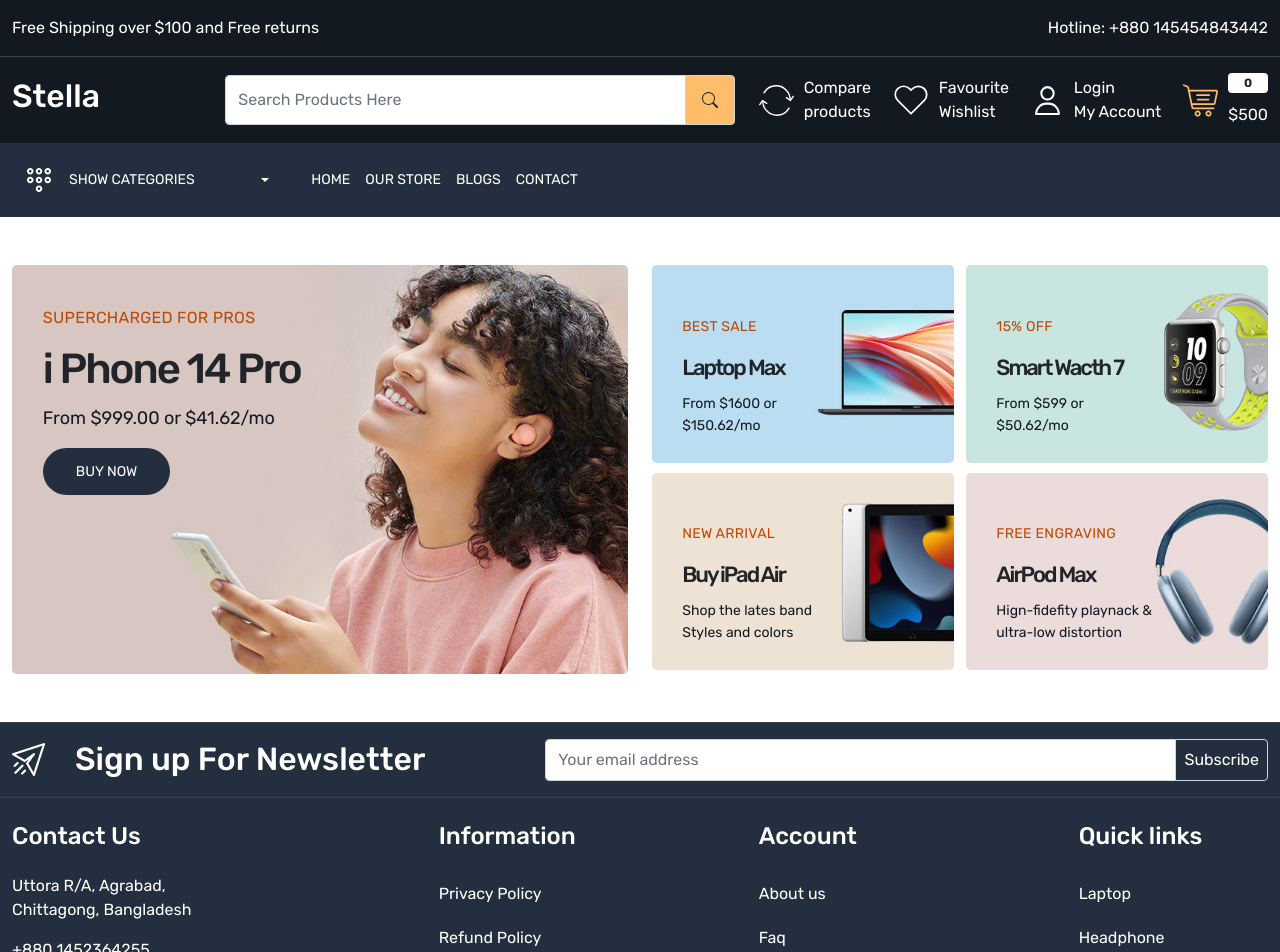
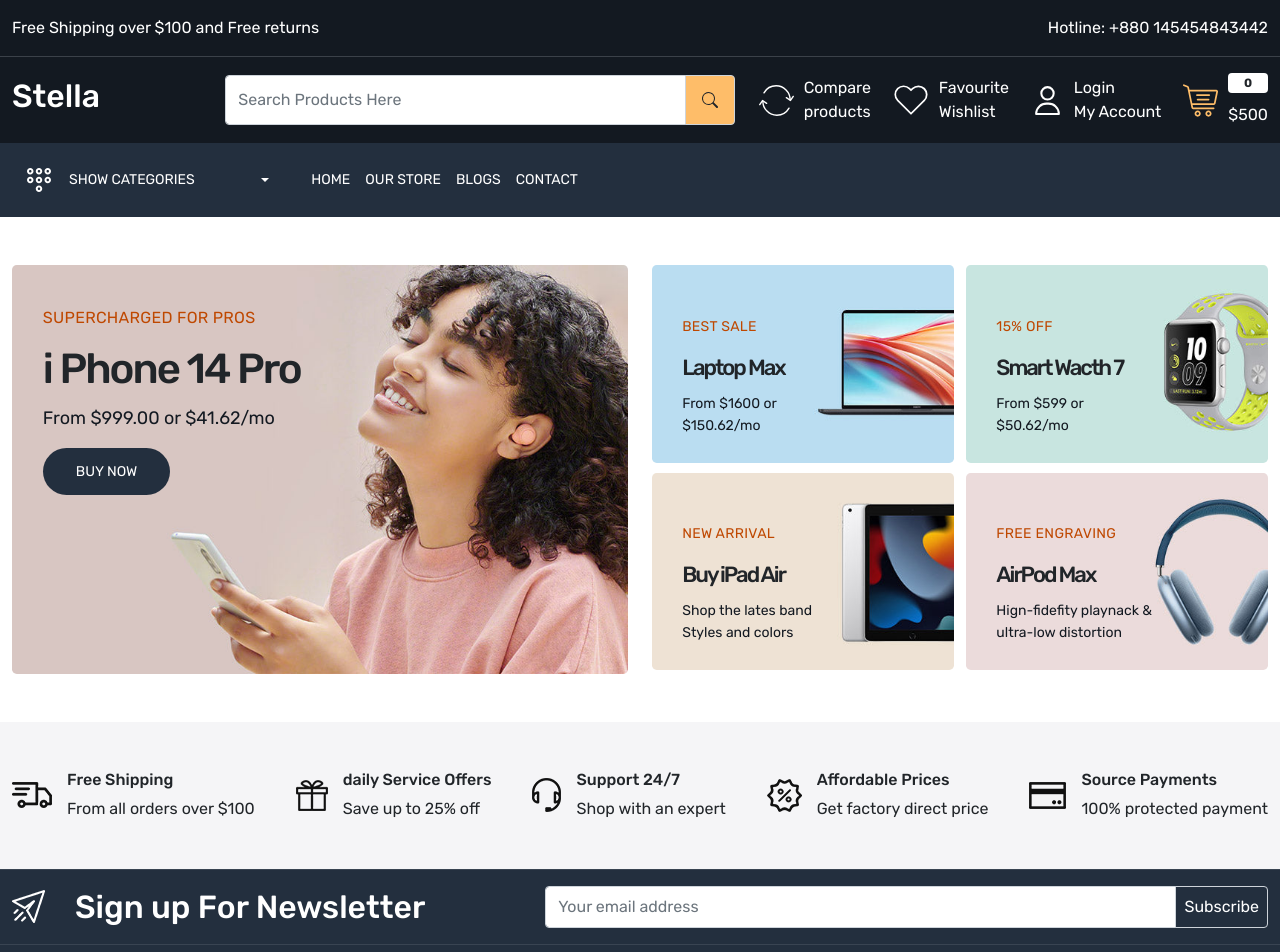
Before and after one commit to tareque-bin-habib/stella-ecommerce-app, a React (Create React App) app: page / in a window 1280 px wide. Shown: the top 952 px of the page. Built offline with nearby package versions, Linux system fonts and the light colour scheme.

Commit message:
services section added

```diff
--- a/src/App.css
+++ b/src/App.css
@@ -10,6 +10,7 @@
   --color-febd69: #febd69;
   --color-232f3e: #232f3e;
   --color-bf4800: #bf4800;
+  --color-f5f5f7: #f5f5f7;
 }
 
 body {
@@ -196,4 +197,15 @@
   width: 49%;
 }
 
+
+/* HOME WRAPPER 2 START */
+.home-wraper-2 {
+  background-color: var(--color-f5f5f7);
+}
+
+
+/* HOME WRAPPER 2 END */
+
+
+
 /* Home page end */
--- a/src/pages/Home.js
+++ b/src/pages/Home.js
@@ -5,11 +5,16 @@
 import banner3 from '../images/catbanner-02.jpg'
 import banner4 from '../images/catbanner-03.jpg'
 import banner5 from '../images/catbanner-04.jpg'
+import service1 from '../images/service.png'
+import service2 from '../images/service-02.png'
+import service3 from '../images/service-03.png'
+import service4 from '../images/service-04.png'
+import service5 from '../images/service-05.png'
 
 const Home = () => {
     return (
         <>
-            <section className='home-wraper-1 py-5'>
+            <section className='home-wrapper-1 py-5'>
                 <div className="container-xxl">
                     <div className="row">
                         <div className="col-6">
@@ -66,6 +71,51 @@
                     </div>
                 </div>
             </section>
+            <section className='home-wraper-2 py-5'>
+                <div className='container-xxl'>
+                    <div className="row">
+                        <div className="col-12">
+                            <div className='services d-flex align-items-center justify-content-between'>
+                                <div className='d-flex align-items-center gap-15'>
+                                    <img src={service1} alt="service" />
+                                    <div>
+                                        <h6>Free Shipping</h6>
+                                        <p className='mb-0'>From all orders over $100</p>
+                                    </div>
+                                </div>
+                                <div className='d-flex align-items-center gap-15'>
+                                    <img src={service2} alt="service" />
+                                    <div>
+                                        <h6>daily Service Offers</h6>
+                                        <p className='mb-0'>Save up to 25% off</p>
+                                    </div>
+                                </div>
+                                <div className='d-flex align-items-center gap-15'>
+                                    <img src={service3} alt="service" />
+                                    <div>
+                                        <h6>Support 24/7</h6>
+                                        <p className='mb-0'>Shop with an expert</p>
+                                    </div>
+                                </div>
+                                <div className='d-flex align-items-center gap-15'>
+                                    <img src={service4} alt="service" />
+                                    <div>
+                                        <h6>Affordable Prices</h6>
+                                        <p className='mb-0'>Get factory direct price</p>
+                                    </div>
+                                </div>
+                                <div className='d-flex align-items-center gap-15'>
+                                    <img src={service5} alt="service" />
+                                    <div>
+                                        <h6>Source Payments</h6>
+                                        <p className='mb-0'>100% protected payment</p>
+                                    </div>
+                                </div>
+                            </div>
+                        </div>
+                    </div>
+                </div>
+            </section>
         </>
     );
 };
```
